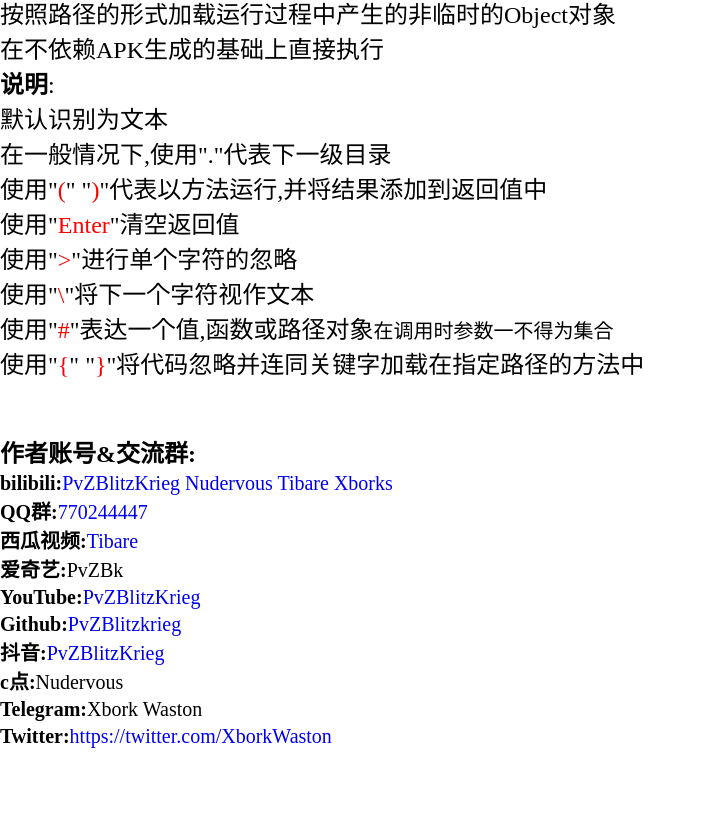
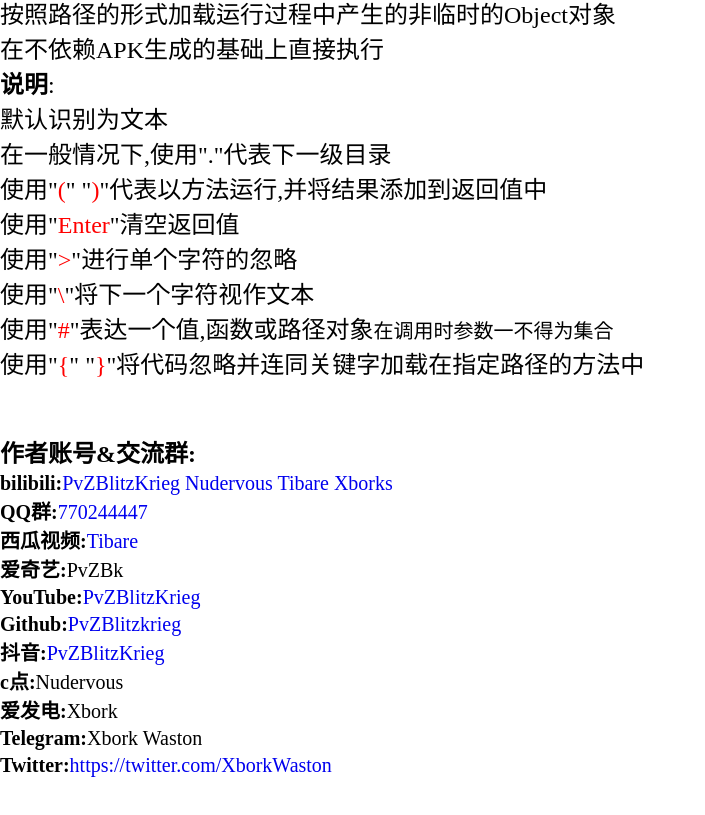
Before and after one commit to PvZBlitzkrieg/pvzbk2.github.io, a plain HTML site: page index.html in a window 1280 px wide. Shown: the part 353-1168 px from the top of the page, without its empty margins (0-705 px from the left). Drawn offline with Linux system fonts and the light colour scheme; a web font is replaced by a local one.

Commit message:
Add files via upload

```diff
--- a/index.html
+++ b/index.html
@@ -105,6 +105,7 @@
                             <b>Github:</b><a href="https://github.com/PvZBlitzkrieg/">PvZBlitzkrieg</a><br>
                             <b>抖音:</b><a href="https://www.douyin.com/user/MS4wLjABAAAApOwQvdrQuttTl4OEUgr41oqsudULH9-0u_b_hWT0ZVE">PvZBlitzKrieg</a><br>
                             <b>c点:</b>Nudervous<br>
+                            <b>爱发电:</b>Xbork<br>
                             <b>Telegram:</b>Xbork Waston<br>
                             <b>Twitter:</b><a href="https://twitter.com/XborkWaston">https://twitter.com/XborkWaston</a><br>
                         </small>
```
